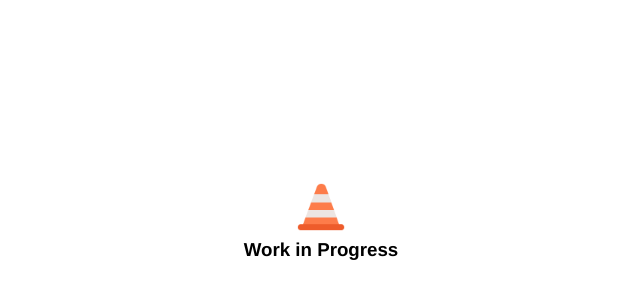
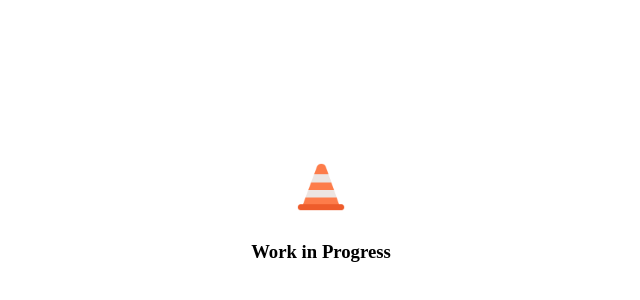
Before and after one commit to imel0n/hjm-dot-com, a Vue app: page / in a window 1280 px wide. Shown: the part 186-486 px from the top of the page, without its empty margins (319-959 px from the left). Built offline with nearby package versions, Linux system fonts and the light colour scheme; the HTML template or start-up script is replaced by a standard one.

Commit message:
feat: login form

```diff
--- a/src/assets/app.css
+++ b/src/assets/app.css
@@ -3,8 +3,7 @@
   --color-background: #fbf5e9;
   --color-text: #1a1a1a;
 
-  --font-family-base:
-    'Helvetica Neue', -apple-system, BlinkMacSystemFont, 'Segoe UI', sans-serif;
+  --font-family-base: 'Helvetica Neue', -apple-system, BlinkMacSystemFont, 'Segoe UI', sans-serif;
   --font-weight-bold: 800;
 
   --space-sm: 8px;
@@ -43,7 +42,7 @@ body {
   background: var(--color-background);
   color: var(--color-text);
   font-family: var(--font-family-base);
-  font-weight: var(--font-weight-bold);
+  font-weight: 400;
   -webkit-font-smoothing: antialiased;
 }
 
--- /dev/null
+++ b/src/components/auth/LoginForm.vue
@@ -0,0 +1,34 @@
+<script setup></script>
+
+<template>
+  <div class="login-container">
+    <input class="text-input" placeholder="Username" />
+    <input class="text-input" placeholder="Password" />
+    <button class="login-button" @click="handleLogin">Log In</button>
+  </div>
+</template>
+
+<style scoped>
+.login-container {
+  display: flex;
+  align-items: center;
+  justify-content: center;
+  flex-direction: column;
+
+  gap: 8px;
+}
+
+.text-input {
+  border: 1px solid black;
+  border-radius: 4px;
+  padding: 4px;
+  font-weight: 500;
+}
+
+.login-button {
+  width: 100%;
+  border-radius: 4px;
+  border: 1px solid black;
+  cursor: pointer;
+}
+</style>
--- /dev/null
+++ b/src/pages/auth/TheLogin.vue
@@ -0,0 +1,5 @@
+<script setup></script>
+
+<template></template>
+
+<style scoped></style>
--- a/src/pages/public/WorkInProgress.vue
+++ b/src/pages/public/WorkInProgress.vue
@@ -1,21 +1,32 @@
 <script setup>
+import { ref } from 'vue'
 import trafficCone from '@/assets/traffic-cone.png'
+import LoginForm from '@/components/auth/LoginForm.vue'
+
+const isLoginFormShown = ref(false)
+function showLoginForm() {
+  isLoginFormShown.value = !isLoginFormShown.value
+}
 </script>
 
 <template>
   <div class="main-container">
-    <img class="supporting-icon" :src="trafficCone" />
-    <h3 class="body-text">Work in Progress</h3>
+    <button class="show-login-button" @click="showLoginForm">
+      <img class="supporting-icon" :src="trafficCone" />
+    </button>
+    <div class="title-text">
+      <h3 v-if="!isLoginFormShown">Work in Progress</h3>
+      <h3 v-else>Login</h3>
+    </div>
+
+    <div v-if="isLoginFormShown">
+      <LoginForm />
+    </div>
   </div>
 </template>
 
 <style scoped>
 .main-container {
-  font-family: 'Helvetica Neue';
-  font-weight: 800;
-
-  /* background: #fbf5e9; */
-
   display: flex;
   flex-direction: column;
   align-items: center;
@@ -30,7 +41,11 @@ import trafficCone from '@/assets/traffic-cone.png'
   width: 48px;
 }
 
-.body-text {
-  margin: 0;
+.show-login-button {
+  background: none;
+  border: none;
+  cursor: pointer;
+  margin: 0px;
+  padding: 0px;
 }
 </style>
--- a/src/router/index.js
+++ b/src/router/index.js
@@ -1,5 +1,6 @@
 import { createRouter, createWebHistory } from 'vue-router'
 import WorkInProgress from '../pages/public/WorkInProgress.vue'
+import TheLogin from '../pages/auth/TheLogin.vue'
 
 const router = createRouter({
   history: createWebHistory(import.meta.env.BASE_URL),
@@ -9,6 +10,12 @@ const router = createRouter({
       name: 'work-in-progress',
       component: WorkInProgress,
     },
+
+    {
+      path: '/login',
+      name: 'login',
+      component: TheLogin,
+    },
   ],
 })
 
```
